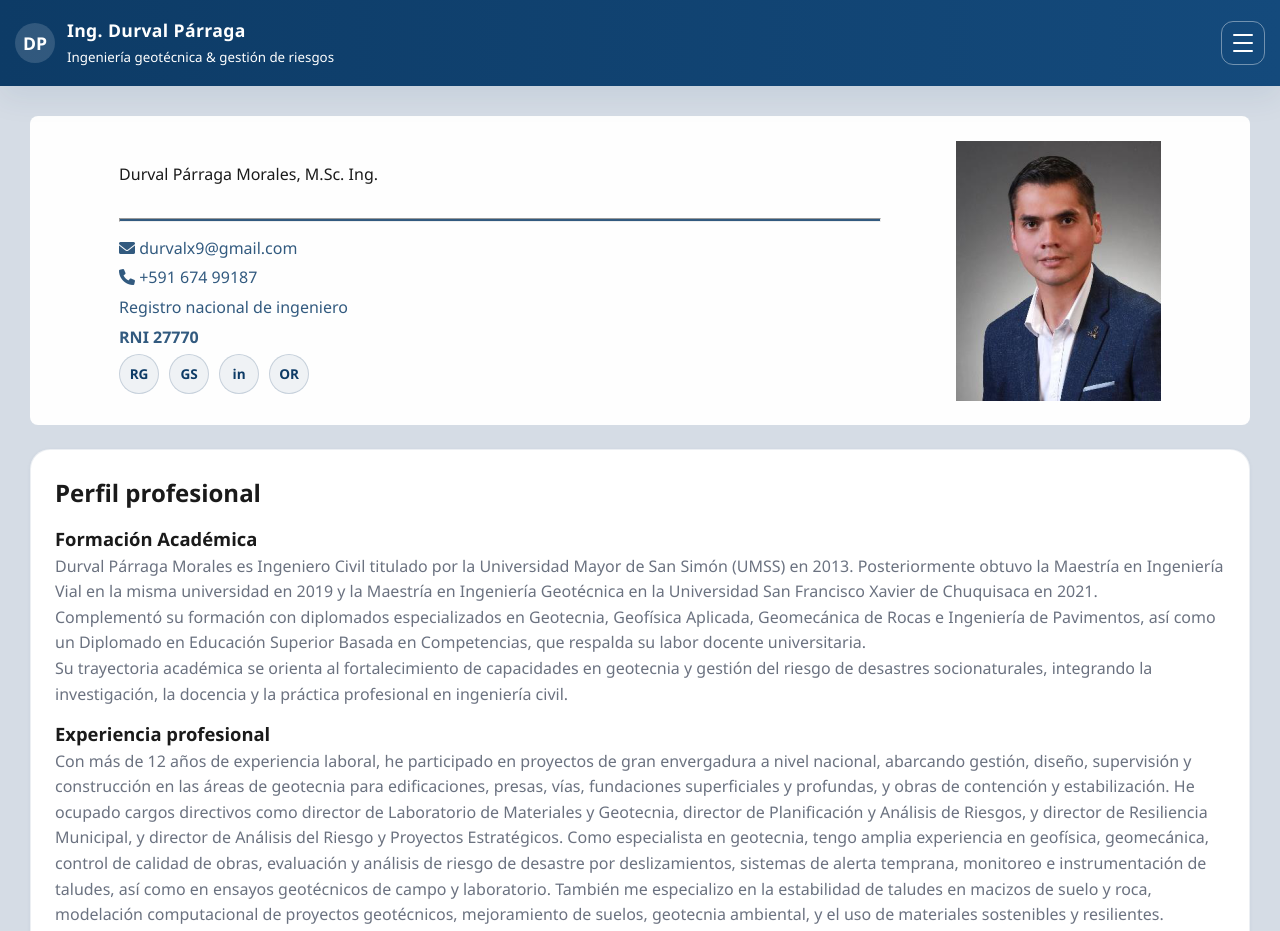
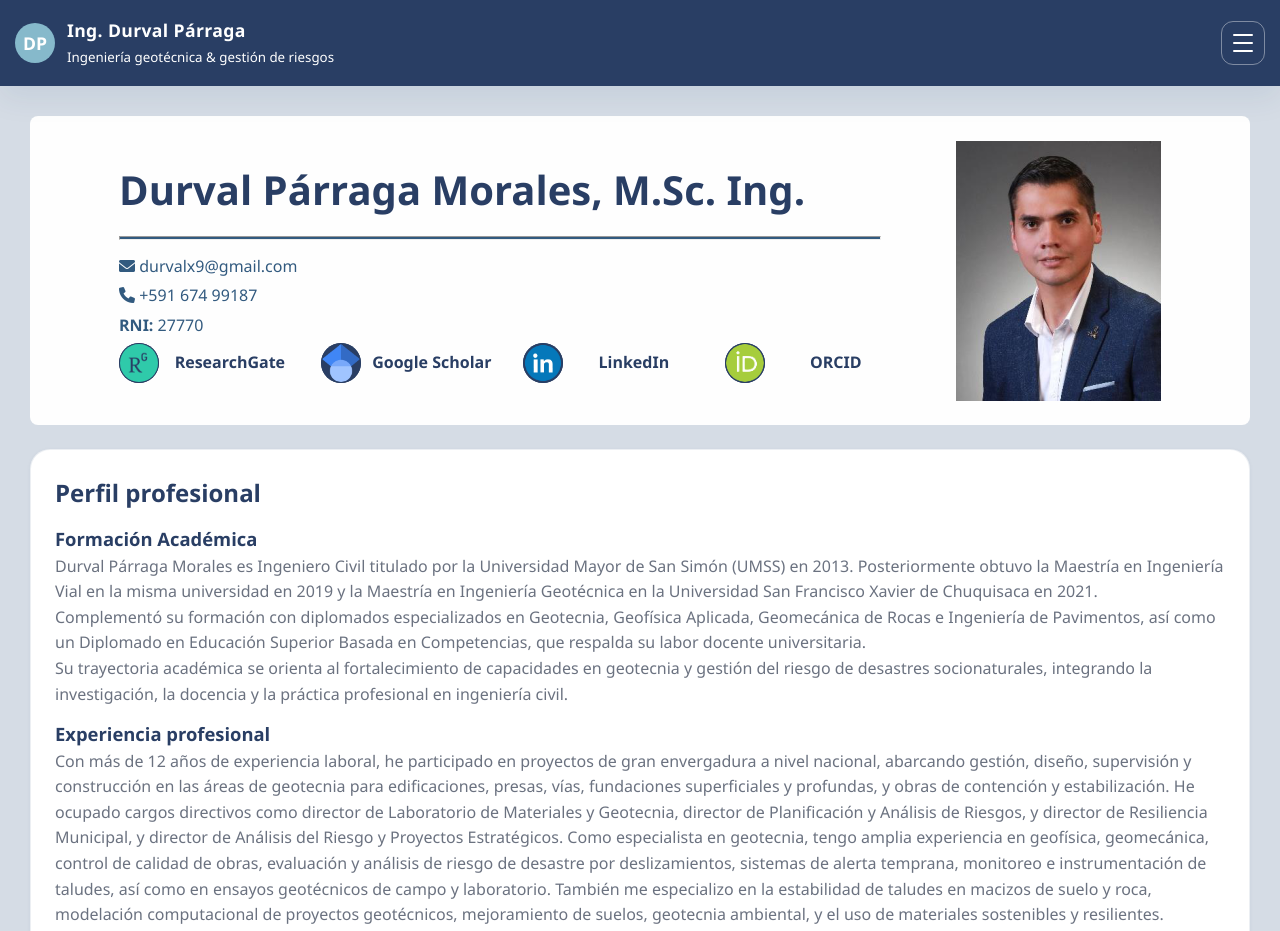
Before and after one commit to usatdev-brian/IngDurvalParraga-Portafolio, a plain HTML site: page index.html in a window 1280 px wide. Shown: the top 931 px of the page. Drawn offline with Linux system fonts and the light colour scheme.

Commit message:
Profile card modified

```diff
--- /dev/null
+++ b/css/components/components.css
@@ -0,0 +1,94 @@
+/* From Uiverse.io by cssbuttons-io */
+button {
+ position: relative;
+ display: inline-block;
+ cursor: pointer;
+ outline: none;
+ border: 0;
+ vertical-align: middle;
+ text-decoration: none;
+ background: transparent;
+ padding: 0;
+ font-size: inherit;
+ font-family: inherit;
+}
+
+button.learn-more {
+ width: 12rem;
+ height: auto;
+}
+
+button.learn-more .circle {
+ transition: all 0.45s cubic-bezier(0.65, 0, 0.076, 1);
+ position: relative;
+ display: block;
+ margin: 0;
+ width: 2.5rem;
+ height: 2.5rem;
+ background: var(--blue);
+ border-radius: 1.625rem;
+}
+button.learn-more .circle img{
+    border-radius: 1.625rem;
+    width: 2.5rem;
+    height: 2.5rem;
+    border: 1.5px solid var(--blue);
+}
+
+button.learn-more .circle .icon {
+ transition: all 0.45s cubic-bezier(0.65, 0, 0.076, 1);
+ position: absolute;
+ top: 0;
+ bottom: 0;
+ margin: auto;
+ background: #fff;
+}
+
+/* button.learn-more .circle .icon.arrow {
+ transition: all 0.45s cubic-bezier(0.65, 0, 0.076, 1);
+ left: 0.625rem;
+ width: 1.125rem;
+ height: 0.125rem;
+ background: none;
+}
+
+button.learn-more .circle .icon.arrow::before {
+ position: absolute;
+ content: "";
+ top: -0.29rem;
+ right: 0.0625rem;
+ width: 0.625rem;
+ height: 0.625rem;
+ border-top: 0.125rem solid #fff;
+ border-right: 0.125rem solid #fff;
+ transform: rotate(45deg);
+} */
+
+button.learn-more .button-text {
+ transition: all 0.45s cubic-bezier(0.65, 0, 0.076, 1);
+ position: absolute;
+ top: 0;
+ left: 0;
+ right: 0;
+ bottom: 0;
+ padding: 7px;
+ margin: 0 0 0 1.85rem;
+ color: var(--blue);
+ font-weight: 600;
+ line-height: 1.6;
+ text-align: center;
+ text-transform:capitalize;
+}
+
+button:hover .circle {
+ width: 100%;
+}
+
+button:hover .circle .icon.arrow {
+ background: #fff;
+ transform: translate(1rem, 0);
+}
+
+button:hover .button-text {
+ color: #fff;
+}
--- a/css/components/header.css
+++ b/css/components/header.css
@@ -1,6 +1,6 @@
 .site-header {
   grid-area: header;
-  background: linear-gradient(90deg, var(--color-primary), #144a7c);
+  background: var(--blue);
   color: #ffffff;
   box-shadow: var(--shadow-sm);
   position: sticky;
@@ -30,7 +30,7 @@
   border-radius: 50%;
   display: grid;
   place-items: center;
-  background-color: rgba(255, 255, 255, 0.15);
+  background-color: rgb(134 185 203);
   font-weight: 600;
   font-size: 1.1rem;
 }
--- a/css/components/sections.css
+++ b/css/components/sections.css
@@ -1287,6 +1287,13 @@
   justify-content: space-evenly;
 }
 
+.profile-card__name {
+  font-size: 2.5rem;
+  font-weight: 700;
+  margin: 0;
+  color: #325a7f;
+}
+
 .text-profile__card {
   width: 65%;
   display: flex;
@@ -1311,6 +1318,13 @@
   gap: 10px;
 }
 
+.links_profile {
+  display: flex;
+  flex-direction: row;
+  gap: 10px;
+  align-items: center;
+}
+
 /*-----------------*/
 .title-trayectoria_profesional {
   display: flex;
--- a/css/main.css
+++ b/css/main.css
@@ -1,8 +1,11 @@
 @import url("./components/header.css");
 @import url("./components/sections.css");
 @import url("./components/footer.css");
+@import url("./components/components.css");
 
 :root {
+  /*---Colors---*/
+  --blue: #293e64;
   --color-primary: #0d3b66;
   --color-secondary: #f4d35e;
   --color-background: #f9f9fb;
@@ -15,6 +18,13 @@
   --transition-base: 200ms ease-in-out;
   --font-family-base: "Segoe UI", Arial, sans-serif;
   --light-blue: #325a7f2e;
+  /*--rules--*/
+  p {
+    margin: 0;
+  }
+  h1, h2, h3, h4, h5, h6 {
+    color: var(--blue);
+  }
 }
 
 *,
--- a/index.html
+++ b/index.html
@@ -60,38 +60,57 @@
 
                 <div class="site-content" id="main-content">
                     <section class="section section--profile" id="perfil-profesional">
-                        <div class="section__header">
-                            <!-- <h2>Perfil profesional</h2> -->
-                            <!-- <p class="section__description">Ingeniero civil geot&#233;cnico dedicado a la resiliencia urbana, la investigaci&#243;n aplicada y la formaci&#243;n de nuevos especialistas en Bolivia.</p> -->
-                        </div>
-
-
 
                         <div class="profile__card">
                             <div class="text-profile__card">
-                                <p class="profile-card__name">Durval P&#225;rraga Morales, M.Sc. Ing.</p>
+                                <h1 class="profile-card__name">Durval P&#225;rraga Morales, M.Sc. Ing.</h1>
                                 <hr class="divider-profile__card">
                                 <div class="info-profile__card">
                                     <a href="mailto:durvalx9@gmail.com"><i class="fa fa-envelope"></i>
                                         durvalx9@gmail.com</a>
                                     <a href="tel:+59167499187"><i class="fa fa-phone"></i> +591 674 99187</a>
-                                    <a href="#">Registro nacional de ingeniero</a>
-                                    <strong>RNI 27770</strong>
+                                    <p><strong>RNI:</strong> 27770</p>
                                     <div class="links-profile__card">
-                                        <a class="icon-link" href="https://www.researchgate.net/profile/Durval-Morales"
-                                            target="_blank" rel="noopener" aria-label="ResearchGate"><span
-                                                aria-hidden="true">RG</span></a>
-                                        <a class="icon-link"
-                                            href="https://scholar.google.com/citations?user=32v2nFoAAAAJ&amp;hl=es&amp;oi=ao"
-                                            target="_blank" rel="noopener" aria-label="Google Scholar"><span
-                                                aria-hidden="true">GS</span></a>
-                                        <a class="icon-link"
-                                            href="https://www.linkedin.com/in/durval-p%C3%A1rraga-7ab87557/"
-                                            target="_blank" rel="noopener" aria-label="LinkedIn"><span
-                                                aria-hidden="true">in</span></a>
-                                        <a class="icon-link" href="https://orcid.org/0009-0000-6060-0794"
-                                            target="_blank" rel="noopener" aria-label="ORCID"><span
-                                                aria-hidden="true">OR</span></a>
+                                        <div class="links_profile">
+                                            <button class="learn-more">
+                                                <a href="https://www.researchgate.net/profile/Durval-Morales" target="_blank" rel="noopener noreferrer">
+                                                    <span class="circle" aria-hidden="true">
+                                                         <img src="assets/icons/ResearchGate_ico.png" alt="ResearchGate Icon">
+                                                    </span>
+                                                    <span class="button-text">ResearchGate</span>
+                                                </a>
+                                            </button>
+                                        </div>
+                                        <div class="links_profile">
+                                            <button class="learn-more">
+                                                <a href="https://scholar.google.com/citations?user=32v2nFoAAAAJ&amp;hl=es&amp;oi=ao" target="_blank" rel="noopener noreferrer">
+                                                    <span class="circle" aria-hidden="true">
+                                                         <img src="assets/icons/GoogleScholar_ico.webp" alt="Google Scholar Icon">
+                                                    </span>
+                                                    <span class="button-text">Google Scholar</span>
+                                                </a>
+                                            </button>
+                                        </div>
+                                        <div class="links_profile">
+                                            <button class="learn-more">
+                                                <a href="https://www.linkedin.com/in/durval-p%C3%A1rraga-7ab87557/" target="_blank" rel="noopener noreferrer">
+                                                    <span class="circle" aria-hidden="true">
+                                                         <img src="assets/icons/LinkedIn_ico.webp" alt="LinkedIn Icon">
+                                                    </span>
+                                                    <span class="button-text">LinkedIn</span>
+                                                </a>
+                                            </button>
+                                        </div>
+                                        <div class="links_profile">
+                                            <button class="learn-more">
+                                                <a href="https://orcid.org/0009-0000-6060-0794" target="_blank" rel="noopener noreferrer">
+                                                    <span class="circle" aria-hidden="true">
+                                                         <img src="assets/icons/ORCID_ico.png" alt="ORCID Icon">
+                                                    </span>
+                                                    <span class="button-text">ORCID</span>
+                                                </a>
+                                            </button>
+                                        </div>
                                     </div>
                                 </div>
                             </div>
@@ -890,7 +909,6 @@
             </div>
         </main>
 
-
         <footer class="site-footer container">
             <div class="site-footer__links">
                 <a class="site-footer__link" href="#politica-privacidad">Pol&iacute;tica de privacidad</a>
```
Also changed, not shown: layouts/footer.html (deleted, +0 -8 lines), layouts/header.html (deleted, +0 -20 lines), layouts/sidebar.html (deleted, +0 -1 lines), assets/icons/GoogleScholar_ico.webp (added), assets/icons/LinkedIn_ico.png (added), assets/icons/LinkedIn_ico.webp (added), assets/icons/Orcid_ico.png (added), assets/icons/ResearchGate_ico.png (added).
